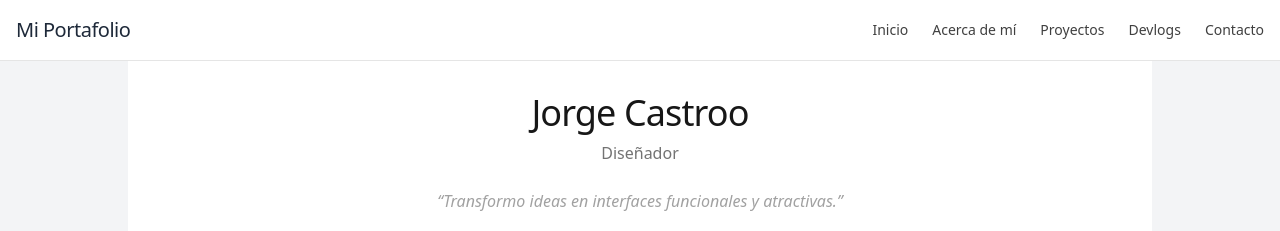
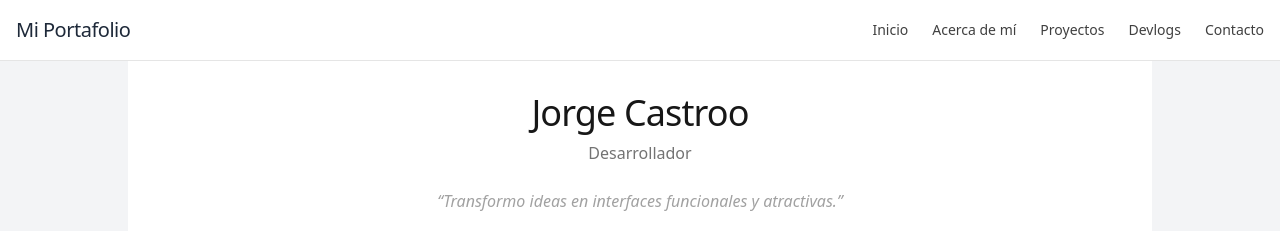
Before and after one commit to Jxrgx/PORTAFOLIOCV, a React (Vite) app: page / in a window 1280 px wide. Shown: the top 231 px of the page. Built offline with nearby package versions, Linux system fonts and the light colour scheme.

Commit message:
Correccion

```diff
--- a/src/pages/Inicio.jsx
+++ b/src/pages/Inicio.jsx
@@ -8,7 +8,7 @@ export default function Inicio() {
       {/* HERO */}
       <section className="text-center mb-20">
         <h1 className="text-4xl font-light tracking-tight">Jorge Castroo</h1>
-        <p className="text-md text-neutral-500 mt-2">Diseñador</p>
+        <p className="text-md text-neutral-500 mt-2">Desarrollador</p>
         <p className="mt-6 italic text-neutral-400">“Transformo ideas en interfaces funcionales y atractivas.”</p>
 
         <div className="mt-8 flex justify-center gap-4">
```
